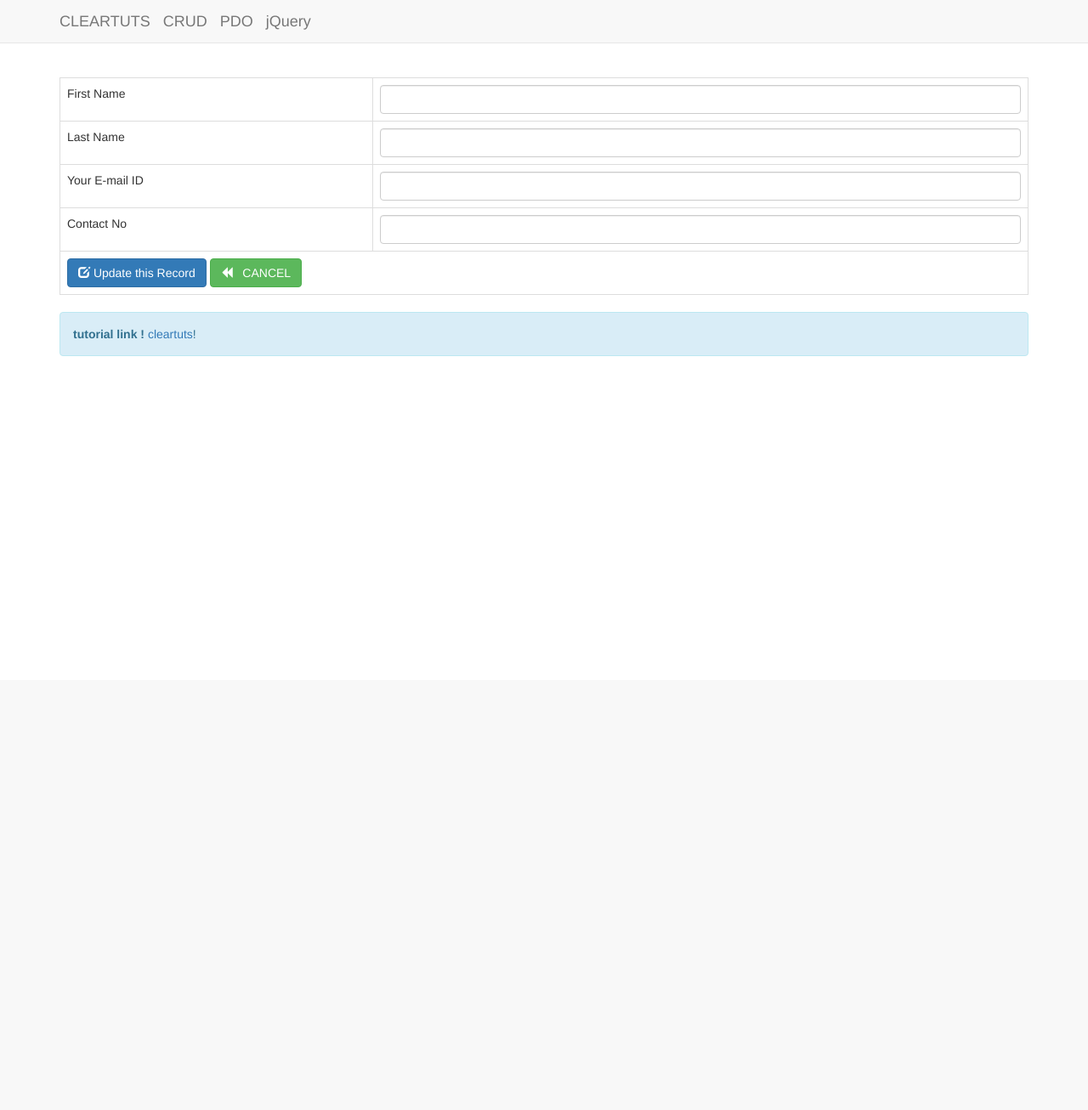
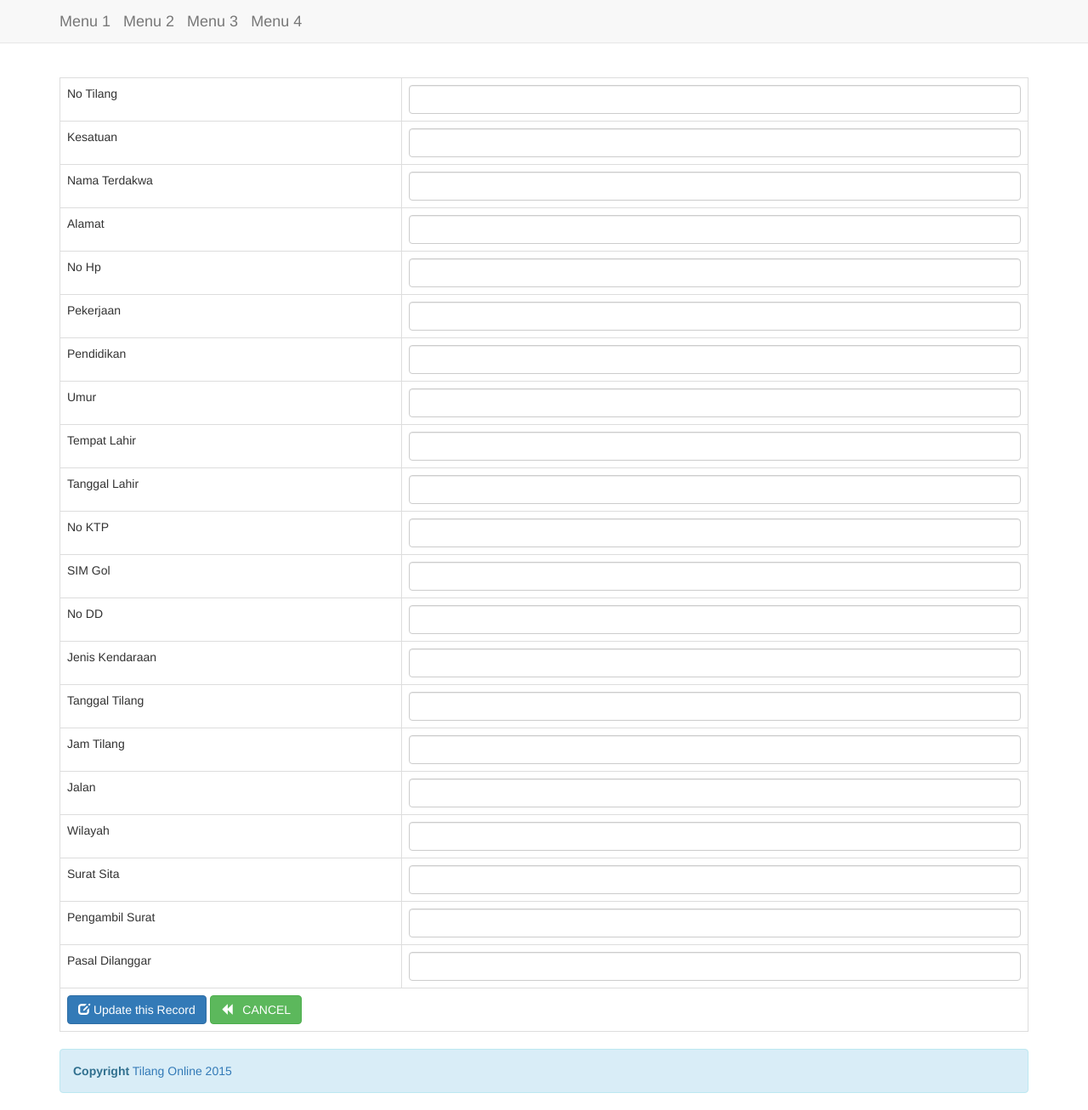
Before and after one commit to diansastro/project-otwhackaton, a PHP site: page /edit-data.php in a window 1280 px wide. Shown: the whole page at 85% size. Before the commit the page ends 419 px from the top, so only its background shows below. Run offline with PHP 8.4, Linux system fonts and the light colour scheme; data that the repository does not hold is empty.

Commit message:
adding file

```diff
--- a/class.crud.php
+++ b/class.crud.php
@@ -52,10 +52,10 @@
 						}
 			}
 
-		public function getID($id)
+		public function getID($no_tilang)
 			{
 					$stmt = $this->db->prepare("SELECT * FROM datatilang WHERE id=:no_tilang");
-					$stmt->execute(array(":no_tilang"=>$id));
+					$stmt->execute(array(":id"=>$no_tilang));
 					$editRow=$stmt->fetch(PDO::FETCH_ASSOC);
 					return $editRow;
 			}
@@ -106,9 +106,9 @@
 							}
 			}
 
-			public function delete($id){
+			public function delete($no_tilang){
 					$stmt = $this->db->prepare("DELETE FROM datatilang WHERE id=:no_tilang");
-					$stmt->bindparam(":no_tilang",$id);
+					$stmt->bindparam(":id",$no_tilang);
 					$stmt->execute();
 			return true;
 			}
@@ -219,7 +219,5 @@
 			?></ul><?php
 		}
 	}
-
 	/* paging */
-
 }
--- a/edit-data.php
+++ b/edit-data.php
@@ -2,13 +2,31 @@
 	include_once 'dbconfig.php';
 	if(isset($_POST['btn-update']))
 		{
-	$id = $_GET['edit_id'];
-	$fname = $_POST['first_name'];
-	$lname = $_POST['last_name'];
-	$email = $_POST['email_id'];
-	$contact = $_POST['contact_no'];
+				$no_tilang			 = $_GET ['edit_id'];
+				$kesatuan 			 = $_POST['kesatuan'];
+				$nama_dakwa 		 = $_POST['nama_dakwa'];
+				$alamat 				 = $_POST['alamat'];
+				$no_hp 					 = $_POST['no_hp'];
+				$pekerjaan 			 = $_POST['pekerjaan'];
+				$pendidikan 		 = $_POST['pendidikan'];
+				$umur 					 = $_POST['umur'];
+				$t_lahir 				 = $_POST['t_lahir'];
+				$tgl_lahir 			 = $_POST['tgl_lahir'];
+				$no_ktp          = $_POST['no_ktp'];
+				$sim_gol				 = $_POST['sim_gol'];
+				$no_dd 					 = $_POST['no_dd'];
+				$jns_kendaraan 	 = $_POST['jns_kendaraan'];
+				$tgl_tilang 		 = $_POST['tgl_tilang'];
+				$jam_tilang 		 = $_POST['jam_tilang'];
+				$jalan 					 = $_POST['jalan'];
+				$wilayah 				 = $_POST['wilayah'];
+				$surat_sita 		 = $_POST['surat_sita'];
+				$ambil_sitaan 	 = $_POST['ambil_sitaan'];
+				$pasal_dilanggar = $_POST['pasal_dilanggar'];
 
-	if($crud->update($id,$fname,$lname,$email,$contact))
+				if($crud->update($no_tilang,$kesatuan,$nama_dakwa,$alamat,$no_hp,$pekerjaan,
+												 $pendidikan,$umur,$t_lahir,$tgl_lahir,$no_ktp,$sim_gol,$no_dd,$jns_kendaraan,
+												 $tgl_tilang,$jam_tilang,$jalan,$wilayah,$surat_sita,$ambil_sitaan,$pasal_dilanggar))
 					{
 						$msg = "<div class='alert alert-info'>
 										<strong>WOW!</strong> Record was updated successfully <a href='index.php'>HOME</a>!
@@ -24,16 +42,15 @@ if(isset($_POST['btn-update']))
 
 	if(isset($_GET['edit_id']))
 		{
-	$id = $_GET['edit_id'];
-	extract($crud->getID($id));
+			$no_tilang = $_GET['edit_id'];
+			extract($crud->getID($no_tilang));
 		}
 
 ?>
 <?php include_once 'header.php'; ?>
+	<div class="clearfix"></div>
+	<div class="container">
 
-<div class="clearfix"></div>
-
-<div class="container">
 		<?php
 			if(isset($msg))
 				{
@@ -41,36 +58,94 @@ if(isset($msg))
 				}
 		?>
 	</div>
-
 	<div class="clearfix"></div><br />
-
 	<div class="container">
-
      <form method='post'>
-
      		<table class='table table-bordered'>
-
         	<tr>
-            <td>First Name</td>
-            <td><input type='text' name='first_name' class='form-control' value="<?php echo $first_name; ?>" required></td>
+            	<td>No Tilang</td>
+            	<td><input type='text' name='no_tilang' class='form-control' value="<?php echo $no_tilang; ?>" required></td>
         	</tr>
-
         	<tr>
-            <td>Last Name</td>
-            <td><input type='text' name='last_name' class='form-control' value="<?php echo $last_name; ?>" required></td>
+            	<td>Kesatuan</td>
+            	<td><input type='text' name='kesatuan' class='form-control' value="<?php echo $kesatuan; ?>" required></td>
         	</tr>
-
 					<tr>
-            <td>Your E-mail ID</td>
-            <td><input type='text' name='email_id' class='form-control' value="<?php echo $email_id; ?>" required></td>
+							<td>Nama Terdakwa</td>
+							<td><input type='text' name='nama_dakwa' class='form-control' value="<?php echo $nama_dakwa; ?>" required></td>
 					</tr>
-
 					<tr>
-            <td>Contact No</td>
-            <td><input type='text' name='contact_no' class='form-control' value="<?php echo $contact_no; ?>" required></td>
+							<td>Alamat</td>
+							<td><input type='text' name='alamat' class='form-control' value="<?php echo $alamat; ?>" required></td>
 					</tr>
-
 					<tr>
+							<td>No Hp</td>
+							<td><input type='text' name='no_hp' class='form-control' value="<?php echo $no_hp; ?>" required></td>
+					</tr>
+					<tr>
+							<td>Pekerjaan</td>
+							<td><input type='text' name='pekerjaan' class='form-control' value="<?php echo $pekerjaan; ?>" required></td>
+					</tr>
+					<tr>
+							<td>Pendidikan</td>
+							<td><input type='text' name='pendidikan' class='form-control' value="<?php echo $pendidikan; ?>" required></td>
+					</tr>
+					<tr>
+							<td>Umur</td>
+							<td><input type='text' name='umur' class='form-control' value="<?php echo $umur; ?>" required></td>
+					</tr>
+					<tr>
+							<td>Tempat Lahir</td>
+							<td><input type='text' name='t_lahir' class='form-control' value="<?php echo $t_lahir; ?>" required></td>
+					</tr>
+					<tr>
+							<td>Tanggal Lahir</td>
+							<td><input type="text" name='tgl_lahir' id="example1" class='form-control' value="<?php echo $tgl_lahir; ?>" required></td>
+					</tr>
+					<tr>
+							<td>No KTP</td>
+							<td><input type='text' name='no_ktp' class='form-control' value="<?php echo $no_ktp; ?>" required></td>
+					</tr>
+					<tr>
+							<td>SIM Gol</td>
+							<td><input type='text' name='sim_gol' class='form-control' value="<?php echo $sim_gol; ?>" required></td>
+					</tr>
+					<tr>
+							<td>No DD</td>
+							<td><input type='text' name='no_dd' class='form-control' value="<?php echo $no_dd; ?>" required></td>
+					</tr>
+					<tr>
+							<td>Jenis Kendaraan</td>
+							<td><input type='text' name='jns_kendaraan' class='form-control' value="<?php echo $jns_kendaraan; ?>" required></td>
+					</tr>
+					<tr>
+							<td>Tanggal Tilang</td>
+							<td><input type='text' name='tgl_tilang' class='form-control' value="<?php echo $tgl_tilang; ?>" required></td>
+					</tr>
+					<tr>
+							<td>Jam Tilang</td>
+							<td><input type='text' name='jam_tilang' class='form-control' value="<?php echo $jam_tilang; ?>" required></td>
+					</tr>
+					<tr>
+							<td>Jalan</td>
+							<td><input type='text' name='jalan' class='form-control' value="<?php echo $jalan; ?>" required></td>
+					</tr>
+					<tr>
+							<td>Wilayah</td>
+							<td><input type='text' name='wilayah' class='form-control' value="<?php echo $wilayah; ?>" required></td>
+					</tr>
+					<tr>
+							<td>Surat Sita</td>
+							<td><input type='text' name='surat_sita' class='form-control' value="<?php echo $surat_sita; ?>" required></td>
+					</tr>
+					<tr>
+							<td>Pengambil Surat</td>
+							<td><input type='text' name='ambil_sitaan' class='form-control' value="<?php echo $ambil_sitaan; ?>" required></td>
+					</tr>
+					<tr>
+							<td>Pasal Dilanggar</td>
+							<td><input type='text' name='pasal_dilanggar' class='form-control' value="<?php echo $pasal_dilanggar; ?>" required></td>
+					</tr>
             	<td colspan="2">
                 <button type="submit" class="btn btn-primary" name="btn-update">
     								<span class="glyphicon glyphicon-edit"></span>  Update this Record
@@ -78,11 +153,7 @@ if(isset($msg))
                 <a href="index.php" class="btn btn-large btn-success"><i class="glyphicon glyphicon-backward"></i> &nbsp; CANCEL</a>
             	</td>
         	</tr>
-
     	</table>
 		</form>
-
-
 	</div>
-
 <?php include_once 'footer.php'; ?>
--- a/footer.php
+++ b/footer.php
@@ -1,6 +1,6 @@
 <div class="container">
 	<div class="alert alert-info">
-    <strong>tutorial link !</strong> <a href="http://cleartuts.blogspot.com/2015/04/php-pdo-crud-tutorial-using-oop-with.html">cleartuts</a>!
+    <strong>Copyright</strong> <a href="#">Tilang Online 2015</a>
 	</div>
 </div>
 <script src="bootstrap/js/bootstrap.min.js"></script>
--- a/header.php
+++ b/header.php
@@ -2,21 +2,17 @@
   <html xmlns="http://www.w3.org/1999/xhtml">
     <head>
         <meta http-equiv="Content-Type" content="text/html; charset=utf-8" />
-<title>PDO OOP CRUD using Bootstrap</title>
+        <title>Tilang Online</title>
         <link href="bootstrap/css/bootstrap.min.css" rel="stylesheet" media="screen">
       </head>
-
       <body>
-
           <div class="navbar navbar-default navbar-static-top" role="navigation">
               <div class="container">
-
                   <div class="navbar-header">
-            <a class="navbar-brand" href="http://cleartuts.blogspot.com" title='Programming Blog'>CLEARTUTS</a>
-            <a class="navbar-brand" href="http://cleartuts.blogspot.com/search/label/CRUD">CRUD</a>
-            <a class="navbar-brand" href="http://cleartuts.blogspot.com/search/label/PDO">PDO</a>
-            <a class="navbar-brand" href="http://cleartuts.blogspot.com/search/label/jQuery">jQuery</a>
-        </div>
-
+                      <a class="navbar-brand" href="#" title='Programming Blog'>Menu 1</a>
+                      <a class="navbar-brand" href="#">Menu 2</a>
+                      <a class="navbar-brand" href="#">Menu 3</a>
+                      <a class="navbar-brand" href="#">Menu 4</a>
                   </div>
               </div>
+          </div>
```
Also changed, not shown: add-data.php (+45 -5 lines), add-data1.php (deleted, +0 -90 lines), dbpdo.sql (deleted, +0 -50 lines), index.php (+23 -12 lines). Lines whose indentation alone changed are shown as unchanged.
